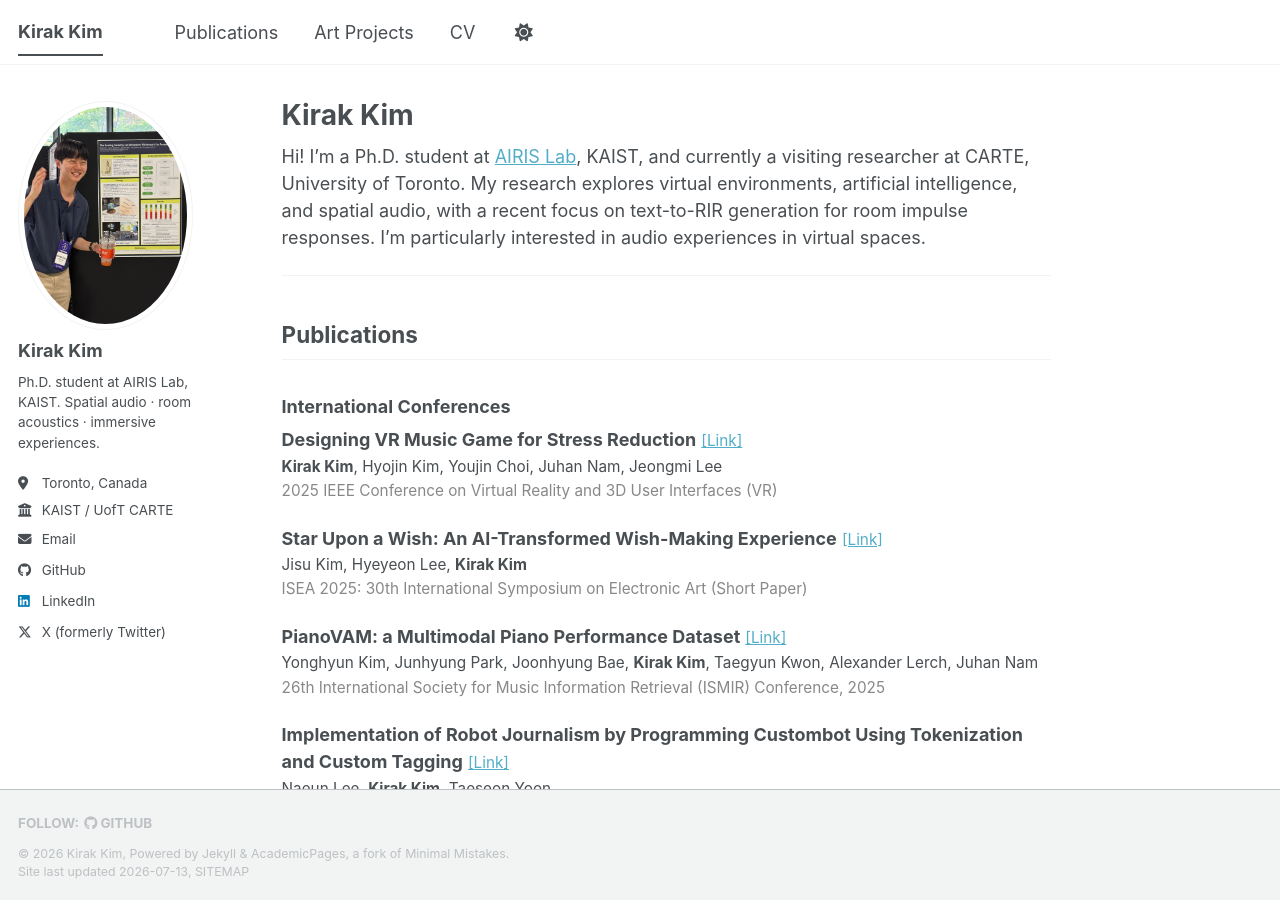
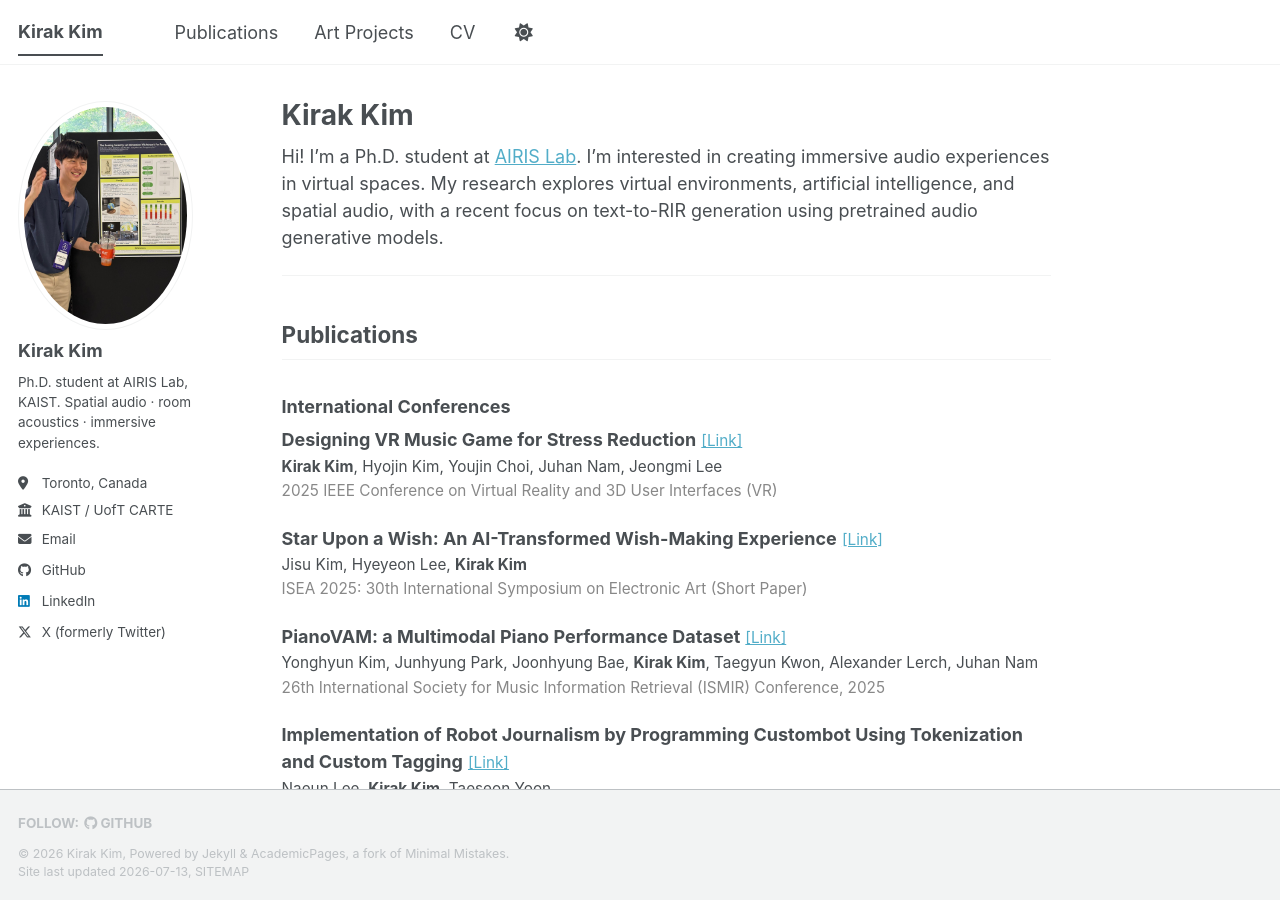
Before and after one commit to kirak-kim/kirak-kim.github.io, a Jekyll site: the page built from _pages/about.md, in a window 1280 px wide and 900 px high. Built offline with Jekyll 4.4.1, drawn with Linux system fonts in a browser that asks for light colours; a script bundle is joined from its source files by our own code; library files that are not in the unit come from our copies.

Commit message:
changed introduction text

```diff
--- a/_pages/about.md
+++ b/_pages/about.md
@@ -7,8 +7,7 @@ redirect_from:
   - /about.html
 ---
 
-Hi! I'm a Ph.D. student at [AIRIS Lab](https://airislab.kaist.ac.kr), KAIST, and currently a visiting researcher at CARTE, University of Toronto.
-My research explores virtual environments, artificial intelligence, and spatial audio, with a recent focus on text-to-RIR generation for room impulse responses. I'm particularly interested in audio experiences in virtual spaces.
+Hi! I'm a Ph.D. student at [AIRIS Lab](https://airislab.kaist.ac.kr). I'm interested in creating immersive audio experiences in virtual spaces. My research explores virtual environments, artificial intelligence, and spatial audio, with a recent focus on text-to-RIR generation using pretrained audio generative models.
 
 ---
 
```
